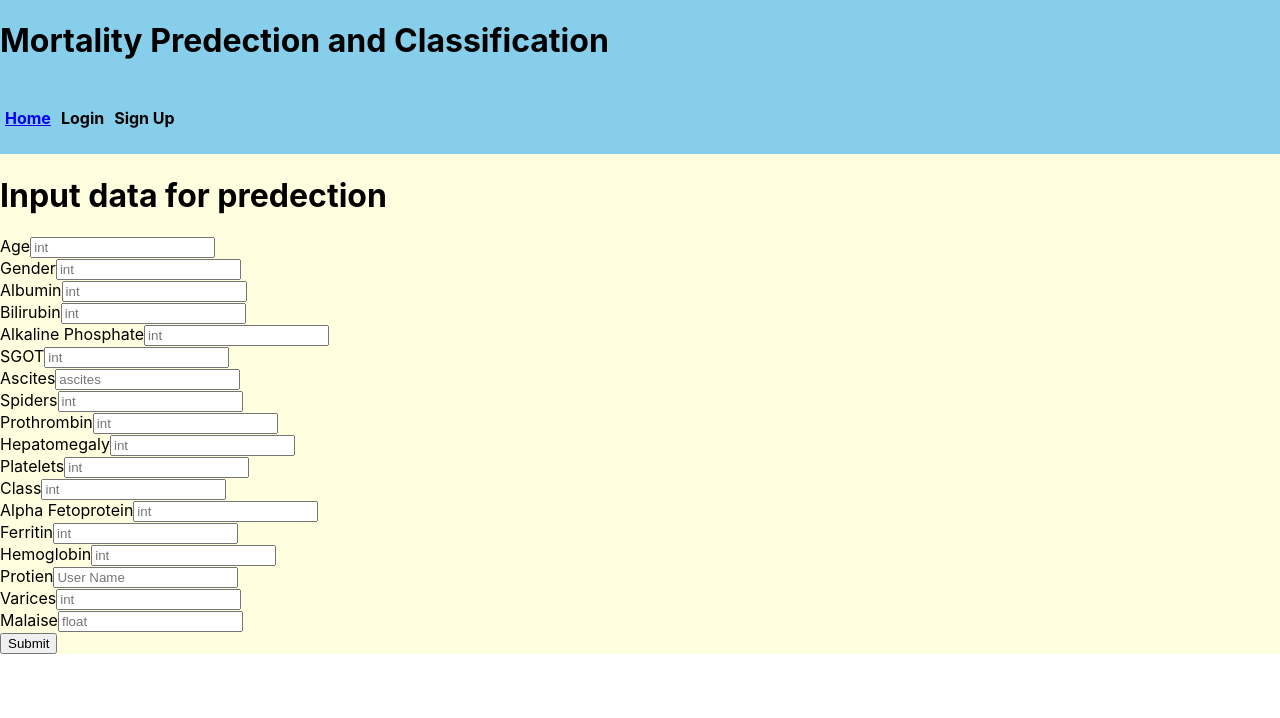
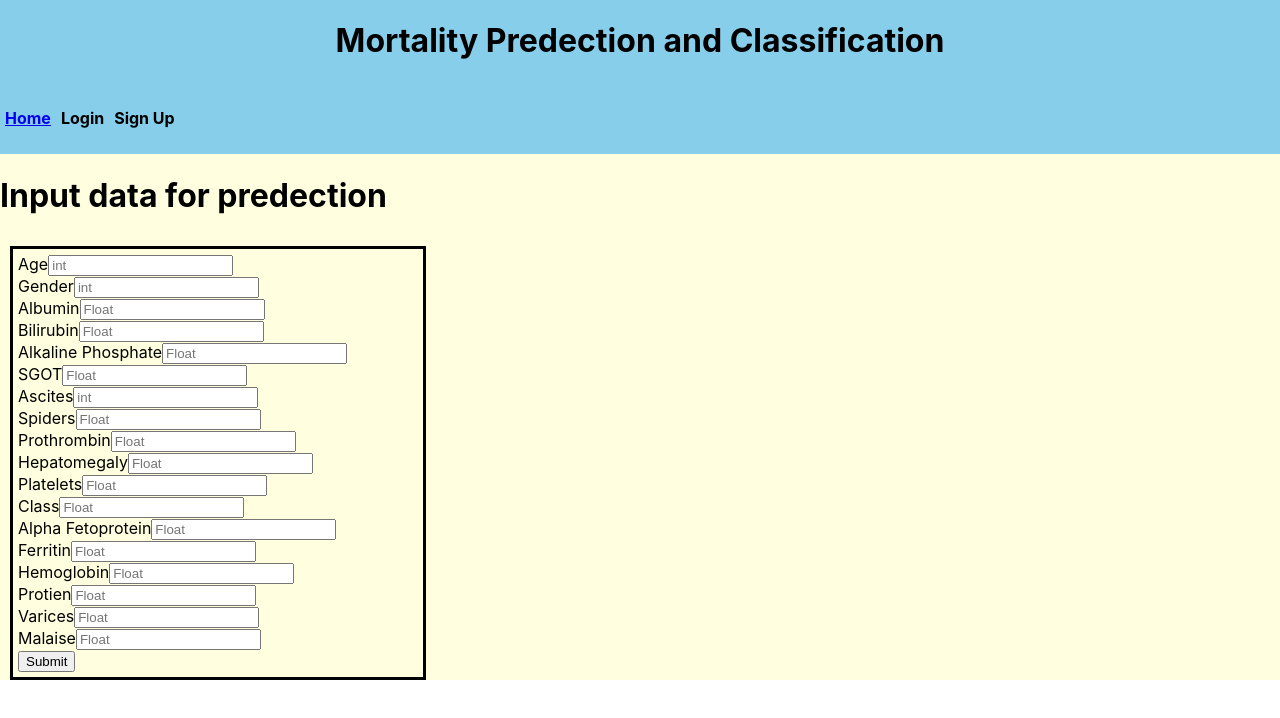
Before and after one commit to zack831/ML_Liver_Web, a React (Create React App) app: page /home in a window 1280 px wide. Shown: the top 718 px of the page. Built offline with nearby package versions, Linux system fonts and the light colour scheme; no server answers.

Commit message:
Minor Changes

```diff
--- a/package.json
+++ b/package.json
@@ -35,6 +35,5 @@
       "last 1 firefox version",
       "last 1 safari version"
     ]
-  },
-  "proxy" : "http://127.0.0.1:8000/"
+  }
 }
--- a/src/layouts/navbar.css
+++ b/src/layouts/navbar.css
@@ -9,8 +9,11 @@
 /*	background-color: green*/
 }
 
+.header{
+	text-align: center;
+}
 
-.text1{
+.text{
 	flex-direction: ;
 	display: flex;
 	direction: end;
--- a/src/layouts/navbar.js
+++ b/src/layouts/navbar.js
@@ -6,9 +6,9 @@ function Nav(){
 		<div className = "navbody">
 		<h1 className = "header">Mortality Predection and Classification</h1>
 		<div className = "options">
-			<h4 className = "text1"><Link to = "/home">Home</Link></h4>
-			<h4 className = "text1">Login</h4>
-			<h4 className = "text1">Sign Up</h4></div>
+			<h4 className = "text"><Link to = "/home">Home</Link></h4>
+			<h4 className = "text">Login</h4>
+			<h4 className = "text">Sign Up</h4></div>
 		</div>
 	);
 }
--- a/src/pages/homepage.css
+++ b/src/pages/homepage.css
@@ -3,3 +3,17 @@
 	display: flex;
 	flex-direction: column;
 }
+
+.features{
+	margin: 2px;
+}
+
+.box {
+    float: left;
+    width: 400px;
+    margin-left: 10px;
+    margin-top: 10px;
+    padding: 5px;
+    border: 3px solid black;
+    border-radius:;
+}
--- a/src/pages/homepage.js
+++ b/src/pages/homepage.js
@@ -1,225 +1,207 @@
 import "./homepage.css";
 import Nav from "../layouts/navbar.js"
 import React, { useEffect, useState } from "react";
-// import { useState } from 'react';
 
 function Homepage(){
 
-	const [inputs, setinputs] = useState({})
-	const [message, setmessage] = useState({});
-
-	const fetchmessage = async() => {
-		const requestOptions = {
-			method : "GET",
-			headers: {
-				"Content-Type": "application/json"
-			},
-		};
-
-		const response = await fetch("/home",requestOptions);
-		const data = response.json();
-
-		console.log(data);
-	};
-
-	useEffect(()=>{
-		fetchmessage();
-	},[]);
+	const [inputs, setinputs] = useState({});
+	const [data, setdata] = useState([{}]);
 
 	const handleChange = (event) => {
 		var name = event.target.name;
     var value = event.target.value;
     setinputs(values => ({...values,[name]:value}))
-  	}
+  };
 
   const handleSubmit = (event) => {
     event.preventDefault();
-    console.log(inputs)
-}
+    console.log(inputs);
+  };
+
+
 	return(
 		<div className = "body">
 			<h1>Input data for predection</h1>
+			<div className = "box">
 				<form className='login_form' onSubmit={handleSubmit}>
 
-		        <div>
-		          <label for = "age">Age</label>
+			        <div className = "features1">
+			          <label for = "AGE">Age</label>
 			          <input type = "text"
-		          name = "age"
+			          name = "AGE"
 			          placeholder = "int"
-		          value ={inputs.age || ""}
+			          value ={inputs.AGE || ""}
 			          onChange={handleChange}
 			          ></input>
 			        </div>
 
-		         <div>
-		          <label for = "gender">Gender</label>
+			        <div className = "features2">
+			          <label for = "GENDER">Gender</label>
 			          <input type = "text"
-		          name = "gender"
+			          name = "GENDER"
 			          placeholder = "int"
-		          value ={inputs.gender || ""}
+			          value ={inputs.GENDER || ""}
 			          onChange={handleChange}
 			          ></input>
 			        </div>
 
-		         <div>
-		          <label for = "albumin">Albumin</label>
+			        <div className = "features3">
+			          <label for = "ALBUMIN">Albumin</label>
 			          <input type = "text"
-		          name = "albumin"
-		          placeholder = "int"
-		          value ={inputs.albumin || ""}
+			          name = "ALBUMIN"
+			          placeholder = "Float"
+			          value ={inputs.ALBUMIN || ""}
 			          onChange={handleChange}
 			          ></input>
 			        </div>
 
-		         <div>
-		          <label for = "bilirubin">Bilirubin</label>
+			        <div className = "features4">
+			          <label for = "BILIRUBIN">Bilirubin</label>
 			          <input type = "text"
-		          name = "bilirubin"
-		          placeholder = "int"
-		          value ={inputs.bilirubin || ""}
+			          name = "BILIRUBIN"
+			          placeholder = "Float"
+			          value ={inputs.BILIRUBIN || ""}
 			          onChange={handleChange}
 			          ></input>
 			        </div>
 
-		         <div>
-		          <label for = "alk_phosphate">Alkaline Phosphate</label>
+			        <div className = "features5">
+			          <label for = "ALK_PHOSPHATE">Alkaline Phosphate</label>
 			          <input type = "text"
-		          name = "alk_phosphate"
-		          placeholder = "int"
-		          value ={inputs.alk_phosphate || ""}
+			          name = "ALK_PHOSPHATE"
+			          placeholder = "Float"
+			          value ={inputs.ALK_PHOSPHATE || ""}
 			          onChange={handleChange}
 			          ></input>
 			        </div>
 
-		         <div>
-		          <label for = "sgot">SGOT</label>
+			        <div className = "features6">
+			          <label for = "SGOT">SGOT</label>
 			          <input type = "text"
-		          name = "sgot"
-		          placeholder = "int"
-		          value ={inputs.sgot || ""}
+			          name = "SGOT"
+			          placeholder = "Float"
+			          value ={inputs.SGOT || ""}
 			          onChange={handleChange}
 			          ></input>
 			        </div>
 
-		         <div>
-		          <label for = "ascites">Ascites</label>
+			        <div className = "features7">
+			          <label for = "ASCITES">Ascites</label>
 			          <input type = "text"
-		          name = "ascites"
-		          placeholder = "ascites"
-		          value ={inputs.ascites || ""}
+			          name = "ASCITES"
+			          placeholder = "int"
+			          value ={inputs.ASCITES || ""}
 			          onChange={handleChange}
 			          ></input>
 			        </div>
 
-		         <div>
-		          <label for = "spiders">Spiders</label>
+			        <div className = "features8">
+			          <label for = "SPIDERS">Spiders</label>
 			          <input type = "text"
-		          name = "spiders"
-		          placeholder = "int"
-		          value ={inputs.spiders || ""}
+			          name = "SPIDERS"
+			          placeholder = "Float"
+			          value ={inputs.SPIDERS || ""}
 			          onChange={handleChange}
 			          ></input>
 			        </div>
 
-		         <div>
-		          <label for = "prothrombin">Prothrombin</label>
+			        <div className = "features9">
+			          <label for = "PROTHROMBIN">Prothrombin</label>
 			          <input type = "text"
-		          name = "prothrombin"
-		          placeholder = "int"
-		          value ={inputs.prothrombin || ""}
+			          name = "PROTHROMBIN"
+			          placeholder = "Float"
+			          value ={inputs.PROTHROMBIN || ""}
 			          onChange={handleChange}
 			          ></input>
 			        </div>
 
-		         <div>
-		          <label for = "hepatomegaly">Hepatomegaly</label>
+			        <div className = "features10">
+			          <label for = "HEPATOMEGALY">Hepatomegaly</label>
 			          <input type = "text"
-		          name = "hepatomegaly"
-		          placeholder = "int"
-		          value ={inputs.hepatomegaly || ""}
+			          name = "HEPATOMEGALY"
+			          placeholder = "Float"
+			          value ={inputs.HEPATOMEGALY || ""}
 			          onChange={handleChange}
 			          ></input>
 			        </div>
 
-		         <div>
-		          <label for = "platelets">Platelets</label>
+			        <div className = "features11">
+			          <label for = "PALTELETS">Platelets</label>
 			          <input type = "text"
-		          name = "platelets"
-		          placeholder = "int"
-		          value ={inputs.platelets || ""}
+			          name = "PALTELETS"
+			          placeholder = "Float"
+			          value ={inputs.PALTELETS || ""}
 			          onChange={handleChange}
 			          ></input>
 			        </div>
 
-		         <div>
-		          <label for = "class">Class</label>
+			        <div className = "features12">
+			          <label for = "CLASS">Class</label>
 			          <input type = "text"
-		          name = "class"
-		          placeholder = "int"
-		          value ={inputs.class || ""}
+			          name = "CLASS"
+			          placeholder = "Float"
+			          value ={inputs.CLASS || ""}
 			          onChange={handleChange}
 			          ></input>
 			        </div>
 
-		         <div>
-		          <label for = "alpha_fetoprotein">Alpha Fetoprotein</label>
+			        <div className = "features13">
+			          <label for = "ALPHA_FETOPROTEIN">Alpha Fetoprotein</label>
 			          <input type = "text"
-		          name = "alpha_fetoprotein"
-		          placeholder = "int"
-		          value ={inputs.alpha_fetoprotein || ""}
+			          name = "ALPHA_FETOPROTEIN"
+			          placeholder = "Float"
+			          value ={inputs.ALPHA_FETOPROTEIN || ""}
 			          onChange={handleChange}
 			          ></input>
 			        </div>
 
-		         <div>
-		          <label for = "ferritin">Ferritin</label>
+			        <div className = "features14">
+			          <label for = "FERRITIN">Ferritin</label>
 			          <input type = "text"
-		          name = "ferritin"
-		          placeholder = "int"
-		          value ={inputs.ferritin || ""}
+			          name = "FERRITIN"
+			          placeholder = "Float"
+			          value ={inputs.FERRITIN || ""}
 			          onChange={handleChange}
 			          ></input>
 			        </div>
 
-		         <div>
-		          <label for = "hemoglobin">Hemoglobin</label>
+			        <div className = "features15">
+			          <label for = "HEMOGLOBIN">Hemoglobin</label>
 			          <input type = "text"
-		          name = "hemoglobin"
-		          placeholder = "int"
-		          value ={inputs.hemoglobin || ""}
+			          name = "HEMOGLOBIN"
+			          placeholder = "Float"
+			          value ={inputs.HEMOGLOBIN || ""}
 			          onChange={handleChange}
 			          ></input>
 			        </div>
 
-		         <div>
-		          <label for = "protien">Protien</label>
+			        <div className = "features16">
+			          <label for = "PROTINE">Protien</label>
 			          <input type = "text"
-		          name = "protien"
-		          placeholder = "User Name"
-		          value ={inputs.protien || ""}
+			          name = "PROTINE"
+			          placeholder = "Float"
+			          value ={inputs.PROTINE || ""}
+			          onChange={handleChange}
+			          ></input>
+			        </div>
+
+			        <div className = "features17">
+			          <label for = "VARICES">Varices</label>
+			          <input type = "text"
+			          name = "VARICES"
+			          placeholder = "Float"
+			          value = {inputs.VARICES || ""}
 			          onChange={handleChange}
 			          ></input>
 			        </div>
 
 
-
-		        <div>
-		          <label for = "varices">Varices</label>
+			        <div className = "features18">
+			          <label for = "MALAISE">Malaise</label>
 			          <input type = "text"
-		          name = "varices"
-		          placeholder = "int"
-		          value = {inputs.varices || ""}
-		          onChange={handleChange}
-		          ></input>
-		        </div>
-
-
-		         <div>
-		          <label for = "malaise">Malaise</label>
-		          <input type = "text"
-		          name = "malaise"
-		          placeholder = "float"
-		          value ={inputs.malaise || ""}
+			          name = "MALAISE"
+			          placeholder = "Float"
+			          value ={inputs.MALAISE || ""}
 			          onChange={handleChange}
 			          ></input>
 			        </div>
@@ -228,6 +210,7 @@ function Homepage(){
 
 		      	</form>
 	      	</div>
+		</div>
 	);
 }
 export default Homepage;
```
Lines whose indentation alone changed are shown as unchanged.
